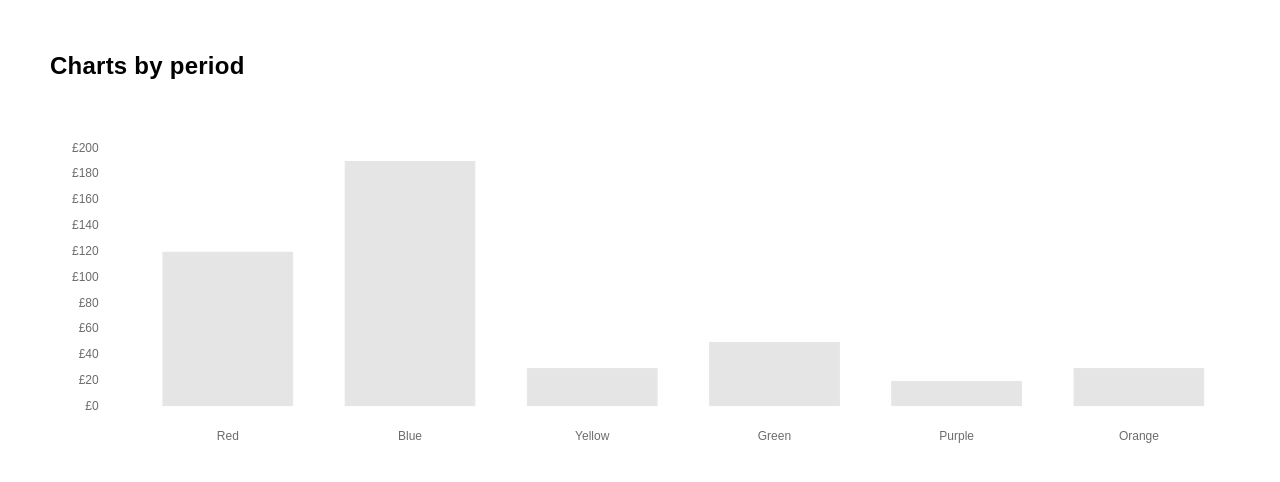
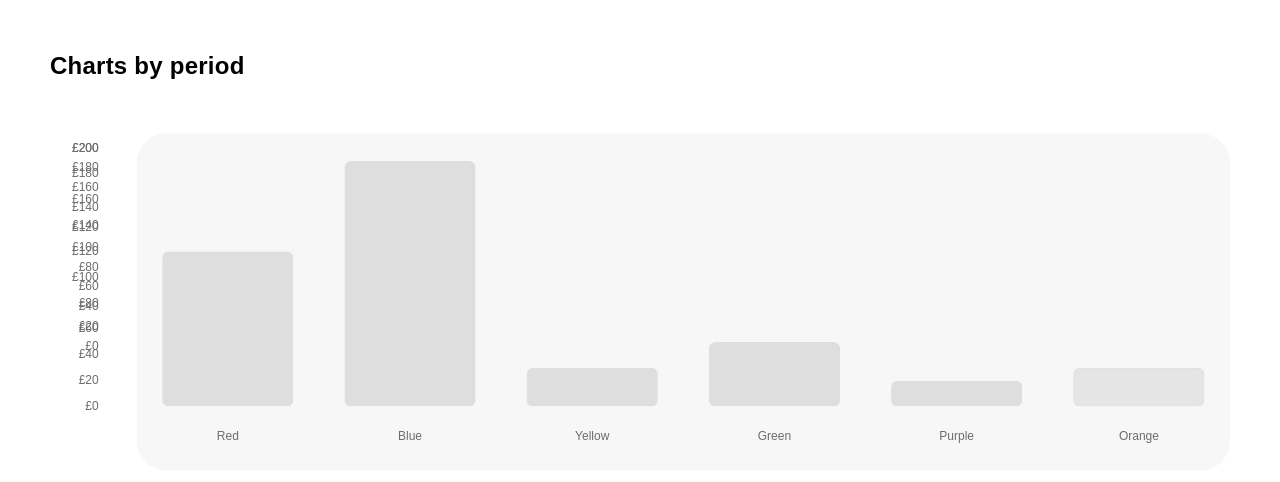
Before and after one commit to ElenaKiseljova/chart-js-scroll-x, a Nuxt app: page / in a window 1280 px wide. Shown: the top 482 px of the page. Built offline with nearby package versions, Linux system fonts and the light colour scheme.

Commit message:
add: options for Body and AxesY chart

```diff
--- a/pages/index.vue
+++ b/pages/index.vue
@@ -21,14 +21,15 @@ ChartJS.register(
   Legend,
   BarElement,
   CategoryScale,
-  LinearScale
+  LinearScale,
+  chartJsPlugins.chartAreaBackgroundColor
 );
 
 // Font of Chart
 ChartJS.defaults.font.family = "'Arial', sans-serif";
 ChartJS.defaults.font.weight = 400;
 
-// Static data for Chart
+// Options for AxisY Chart
 const OPTIONS = {
   responsive: true,
   maintainAspectRatio: false,
@@ -78,6 +79,101 @@ const OPTIONS = {
   },
 };
 
+// Options for Body Chart
+const OPTIONS_BODY = {
+  responsive: true,
+  maintainAspectRatio: false,
+  layout: {
+    padding: {
+      bottom: 27,
+    },
+  },
+  plugins: {
+    legend: {
+      display: false,
+    },
+
+    // Tooltips
+    tooltip: {
+      mode: 'index',
+      usePointStyle: true,
+      pointStyle: 'circle',
+      boxWidth: 12,
+      boxHeight: 12,
+      borderWidth: 0,
+      caretSize: 0,
+      titleColor: '#222222',
+      titleSpacing: 5,
+      titleMarginBottom: 5,
+      bodyColor: '#222222',
+      bodySpacing: 5,
+      cornerRadius: 4,
+      backgroundColor: '#ffffff',
+      callbacks: {
+        label: (context) => {
+          return ` ${priceFormatter(context.parsed.y)}`;
+        },
+      },
+    },
+
+    // Background Color
+    chartAreaBackgroundColor: {
+      color: '#F7F7F7',
+      borderRadius: 30,
+      top: -15,
+      bottom: 42,
+    },
+  },
+  scales: {
+    x: {
+      border: {
+        width: 0,
+      },
+      ticks: {
+        padding: 15,
+        color: '#6C6C6C',
+      },
+      grid: {
+        display: false,
+        // drawTicks: false,
+        // drawBorder: false,
+      },
+    },
+    y: {
+      border: {
+        width: 0,
+      },
+      ticks: {
+        padding: 30,
+        color: '#6C6C6C',
+        beginAtZero: true,
+        callback: (value, index, values) => {
+          return priceFormatter(value);
+        },
+      },
+      grid: {
+        display: false,
+        // drawTicks: false,
+        // drawBorder: false,
+      },
+
+      // Set width of container with pinned axesY
+      afterFit: (ctx) => {
+        axesYWidth.value = ctx?.width || 0;
+      },
+    },
+  },
+
+  // Elements of Chart Body
+  elements: {
+    bar: {
+      borderRadius: 6,
+      borderSkipped: false,
+    },
+  },
+};
+
+// Static data
 const DATA = {
   labels: ['Red', 'Blue', 'Yellow', 'Green', 'Purple', 'Orange'],
   datasets: [
@@ -122,7 +218,7 @@ const axesYWidth = ref(null);
         <div class="charts__item charts__item--body">
           <Bar
             :data="DATA"
-            :options="OPTIONS"
+            :options="OPTIONS_BODY"
             class="charts__bar charts__bar--body"
           />
         </div>
```
